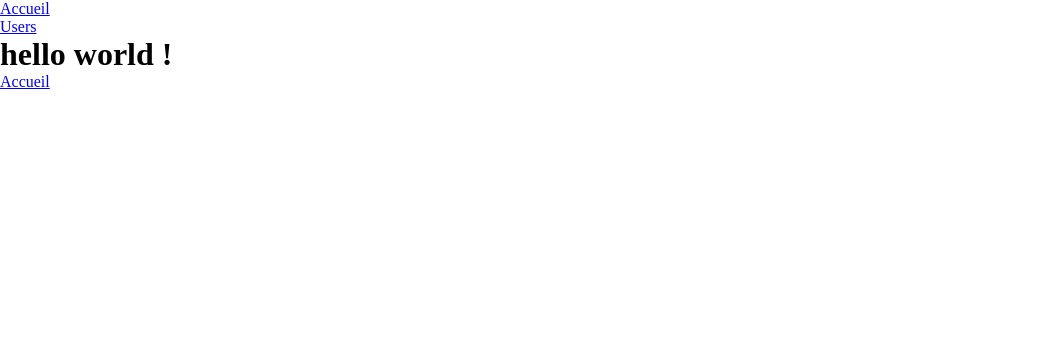
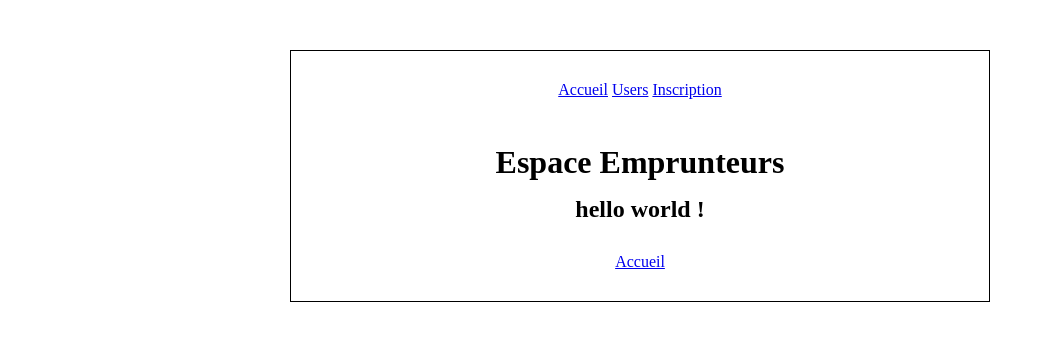
Before and after one commit to PoumR/BTH, a Django app: page /users/accueil in a window 1280 px wide. Shown: the top 341 px of the page, without its empty margins (0-1053 px from the left). Run offline with Django 5.2, Linux system fonts and the light colour scheme.

Commit message:
app users wip: liste users, page d'accueil et formulaire inscription en cours

```diff
--- a/Bibliothèque_de_Quartier/app/models/__init__.py
+++ b/Bibliothèque_de_Quartier/app/models/__init__.py
@@ -1,7 +1,6 @@
-# mon_app/models/__init__.py
+# app/models/__init__.py
 from .genre import Genre
 from .livre import Livre
 from .reservation import Reservation
-# from .emprunteur import Emprunteur
 
 __all__ = ["Genre", "Livre","Reservation"]
--- a/Bibliothèque_de_Quartier/static/css/style.css
+++ b/Bibliothèque_de_Quartier/static/css/style.css
@@ -3,3 +3,27 @@
     padding: 0;
     box-sizing: border-box;
 }
+
+.block_content{
+    display: block;
+    max-width: 700px;
+    margin: auto;
+    margin-top: 50px;;
+    border: 1px solid black;
+    text-align: center;
+}
+
+header, footer{
+    margin: 30px 0;
+}
+
+nav{
+    display: flex;
+    flex-direction: row;
+    flex-wrap: wrap;
+    justify-content: center;
+}
+
+nav ul li{
+    display: inline;
+}
--- a/Bibliothèque_de_Quartier/static/users/css/style.css
+++ b/Bibliothèque_de_Quartier/static/users/css/style.css
@@ -10,7 +10,27 @@ div{
     margin: 5px;
 }
 
+h1{
+    text-align: center;
+    display: inline-block;
+    margin: auto;
+    margin-top: 15px;
+    margin-bottom: 15px;;
+}
+
+.cards{
+    display: flex;
+    flex-direction: row;
+    flex-wrap: wrap;
+    justify-content: center;
+}
+
 .user-card{
     border: 1px solid black;
     border-radius: 5px;
+    text-align: center;
 }
+
+#inscriptionForm table{
+    margin: auto;
+}
--- a/Bibliothèque_de_Quartier/templates/base.html
+++ b/Bibliothèque_de_Quartier/templates/base.html
@@ -11,9 +11,11 @@
     <title>{% block title %}Bibliothèque de quartier{% endblock %}</title>
 </head>
 <body>
-    {% include "includes/header.html" %}
-    {% block content %}
-    {% endblock %}
-    {% include "includes/footer.html" %}
+    <div class="block_content">
+        {% include "includes/header.html" %}
+        {% block content %}
+        {% endblock %}
+        {% include "includes/footer.html" %}
+    </div>
 </body>
 </html>
--- a/Bibliothèque_de_Quartier/templates/includes/header.html
+++ b/Bibliothèque_de_Quartier/templates/includes/header.html
@@ -3,6 +3,7 @@
         <ul>
             <li><a href="{% url 'hello_world' %}">Accueil</a></li>
             <li><a href="{% url 'liste_users' %}">Users</a></li>
+            <li><a href="{% url 'creer_users' %}">Inscription</a></li>
         </ul>
     </nav>
 </header>
--- a/Bibliothèque_de_Quartier/templates/users/index.html
+++ /dev/null
@@ -1,12 +0,0 @@
-{% extends "base.html" %}
-{% load static %}
-
-{% block title %}Liste des utilisateurs{% endblock %}
-
-{% block css %}
-<link rel="stylesheet" href="{% static 'users/css/style.css' %}" >
-{% endblock %}
-
-{% block content %}
-    <h1>{{ message }}</h1>
-{% endblock %}
--- /dev/null
+++ b/Bibliothèque_de_Quartier/users/templates/users/base.html
@@ -0,0 +1,14 @@
+{% extends 'base.html' %}
+{% load static %}
+
+{% block title %}Espace emprunteurs{% endblock %}
+
+{% block css %}
+<link rel="stylesheet" href="{% static 'users/css/style.css' %}">
+{% endblock %}
+
+{% block content %}
+<h1>Espace Emprunteurs</h1>
+{% block user_content %}
+{% endblock %}
+{% endblock %}
--- /dev/null
+++ b/Bibliothèque_de_Quartier/users/templates/users/index.html
@@ -0,0 +1,6 @@
+{% extends "users/base.html" %}
+
+
+{% block user_content %}
+    <h2>{{ message }}</h2>
+{% endblock %}
--- a/Bibliothèque_de_Quartier/users/urls.py
+++ b/Bibliothèque_de_Quartier/users/urls.py
@@ -1,8 +1,9 @@
 from django.urls import path
-from .views import ListeUsersView
+from .views import CreateInscriptionView, ListeUsersView
 from . import views
 
 urlpatterns = [
-    path('accueil', views.hello_world, name="hello_world"),
-    path('liste_emprunteur', ListeUsersView.as_view(), name="liste_users"),
+    path("accueil", views.hello_world, name="hello_world"),
+    path("liste_emprunteur", ListeUsersView.as_view(), name="liste_users"),
+    path("inscription", CreateInscriptionView.as_view(), name="creer_users"),
 ]
--- a/Bibliothèque_de_Quartier/users/views.py
+++ b/Bibliothèque_de_Quartier/users/views.py
@@ -1,6 +1,12 @@
+import logging
+
 from django.shortcuts import render
+from django.urls import reverse_lazy
 from django.views.generic import ListView
+from django.views.generic.edit import CreateView
 from rich import print
+
+from .forms.inscriptionForm import InscriptionForm
 
 from .models import Emprunteur
 
@@ -22,3 +28,10 @@ class ListeUsersView(ListView):
         print(dir(query))
         return Emprunteur.objects.all()
         # return super().get_queryset()
+
+class CreateInscriptionView(CreateView):
+    model = Emprunteur
+    form_class = InscriptionForm
+    template_name = "users/inscription.html"
+    success_url = reverse_lazy("liste_emprunteur")
+    # logging.warning("Rendu: %s", form.as_table())
```
Also changed, not shown: Bibliothèque_de_Quartier/app/models/emprunteur.py (deleted, +0 -46 lines), Bibliothèque_de_Quartier/templates/users/liste_users.html (deleted, +0 -18 lines), Bibliothèque_de_Quartier/users/forms/__init__.py (added, +7 -0 lines), Bibliothèque_de_Quartier/users/forms/inscriptionForm.py (added, +16 -0 lines), Bibliothèque_de_Quartier/users/templates/users/inscription.html (added, +13 -0 lines), Bibliothèque_de_Quartier/users/templates/users/liste_users.html (added, +20 -0 lines).
